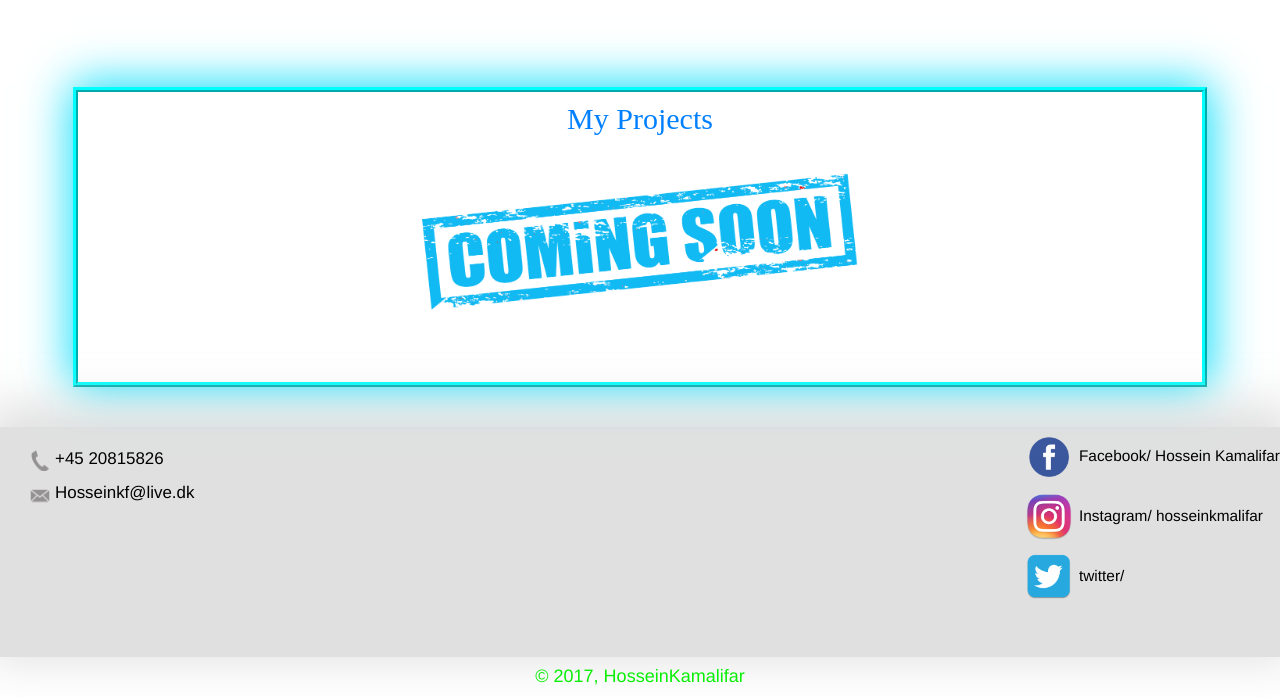
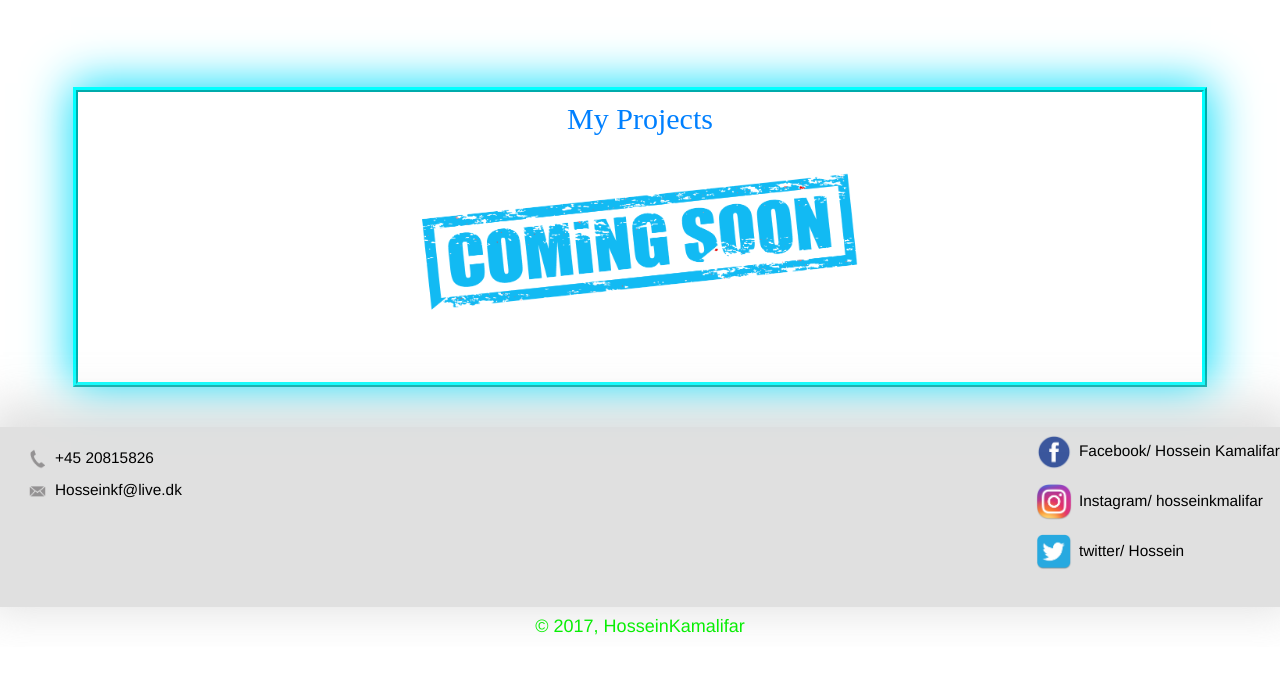
Before and after one commit to HosseinKamalifar/Blog, a plain HTML site: page index.html in a window 1280 px wide. Shown: the part 1911-2608 px from the top of the page. After the commit the page ends 2558 px from the top, so only its background shows below. Drawn offline with nearby package versions, Linux system fonts and the light colour scheme.

Commit message:
change some html and css

```diff
--- a/css.css
+++ b/css.css
@@ -173,13 +173,13 @@ section h2 {
   box-shadow: 1px -10px 43px 13px rgba(210, 210, 210, 0.68);
   margin-top: 30px;
   max-width: 100%;
-  min-height: 230px;
+  min-height: 180px;
 }
 
 .contact-info {
   list-style: none;
   margin-top: 10px;
-  font-size: 1.1em;
+  font-size: 1em;
   float: left;
   display: inline-block;
 }
@@ -187,7 +187,7 @@ section h2 {
   min-width: 10px;
   min-height: 20px;
   background-repeat: no-repeat;
-  background-size: 30px 30px;
+  background-size: 25px 25px;
   padding: 0 0 0 30px;
   margin: 10px 25px 10px;
   text-decoration: none;
@@ -212,7 +212,7 @@ section h2 {
 }
 
 .img img {
-  max-width: 60px;
+  max-width: 50px;
   padding: 7px;
   display: inline-block;
 }
@@ -220,7 +220,6 @@ section h2 {
   list-style: none;
 }
 .img ul li span {
-text-decoration: none;
 color: black;
 }
 .creater {
--- a/index.html
+++ b/index.html
@@ -191,7 +191,7 @@
       <ul>
         <li>  <a href="https://www.facebook.com/hossein.kamalifar.90"><img src="img/facebook11.png"><span>Facebook/ Hossein Kamalifar</span></a></li>
         <li><a href="https://www.instagram.com/hosseinkmalifar/"><img src="img/instagram11.png"><span>Instagram/ hosseinkmalifar</span> </a></li>
-        <li><a href="https://twitter.com/LiHossein"><img src="img/13.png"><span>twitter/</span> </a></li>
+        <li><a href="https://twitter.com/LiHossein"><img src="img/13.png"><span>twitter/ Hossein</span> </a></li>
       </ul>
 
     </div>
```
